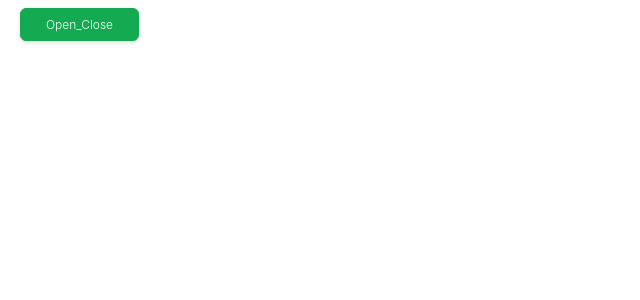
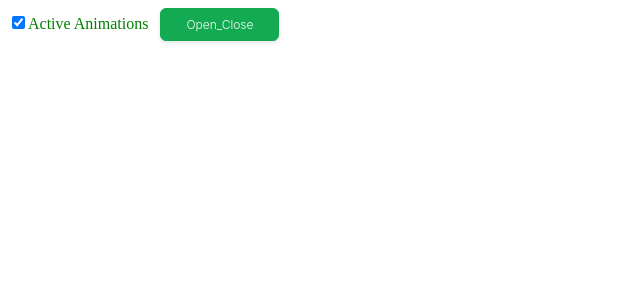
Before and after one commit to mbhossain/Animation-Angular, an Angular app: page / in a window 1280 px wide. Shown: the top 300 px of the page, without its empty margins (0-640 px from the left). Built offline with nearby package versions, Linux system fonts and the light colour scheme.

Commit message:
Animation active Deactive

```diff
--- a/src/app/app.component.html
+++ b/src/app/app.component.html
@@ -1,4 +1,7 @@
 <nav class="row">
+  <input type="checkbox" id="animation-toggle" [checked]="!animationsDisabled" (click)="toggleAnimations()">
+  <label for="animation-toggle" [style.color]="animationsDisabled? 'red' : 'green'">{{ animationsDisabled ? 'Deactive
+    Animations' : 'Active Animations' }}</label>
   <button routerLink="open-close" routerLinkActive="active" class="button" role="button">Open_Close</button>
 </nav>
 <router-outlet></router-outlet>
--- a/src/app/app.component.ts
+++ b/src/app/app.component.ts
@@ -1,4 +1,4 @@
-import { Component } from '@angular/core';
+import { Component, HostBinding } from '@angular/core';
 
 @Component({
   selector: 'app-root',
@@ -6,5 +6,10 @@ import { Component } from '@angular/core';
   styleUrls: ['./app.component.css']
 })
 export class AppComponent {
-  title = 'animation-angular';
+  @HostBinding('@.disabled')
+  public animationsDisabled = false;
+
+  toggleAnimations() {
+    this.animationsDisabled = !this.animationsDisabled;
+  }
 }
```
